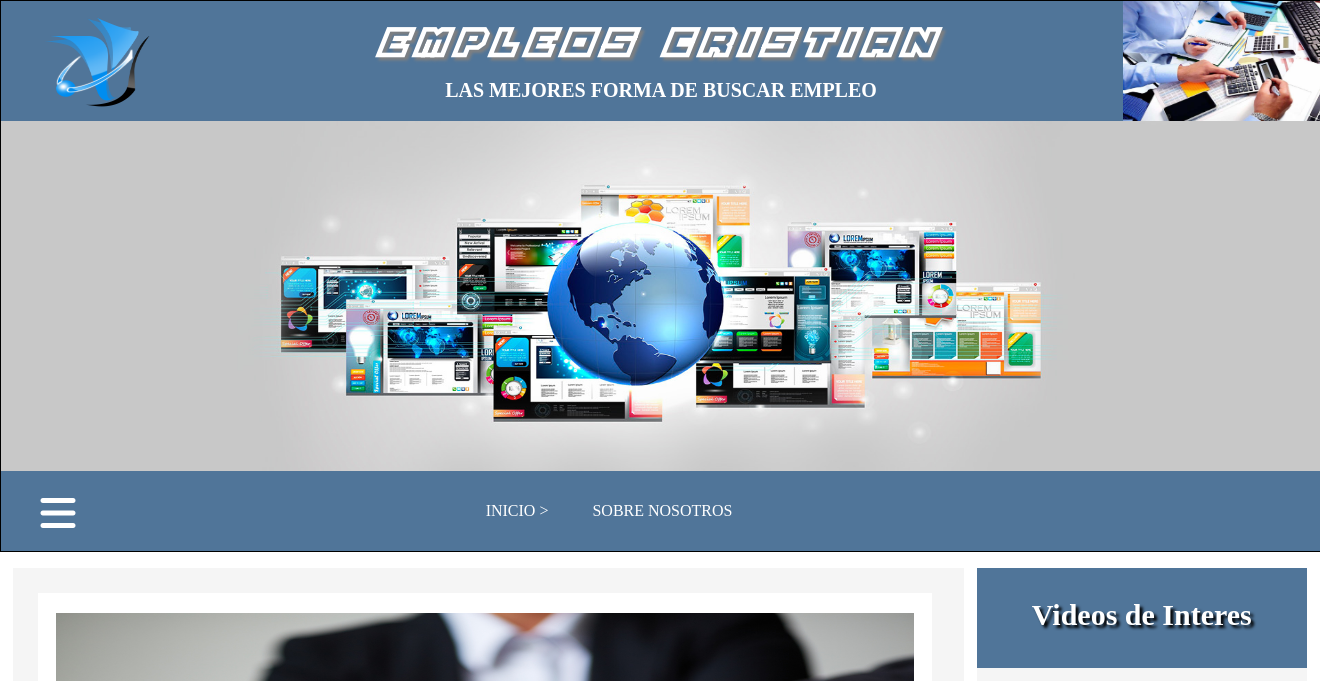
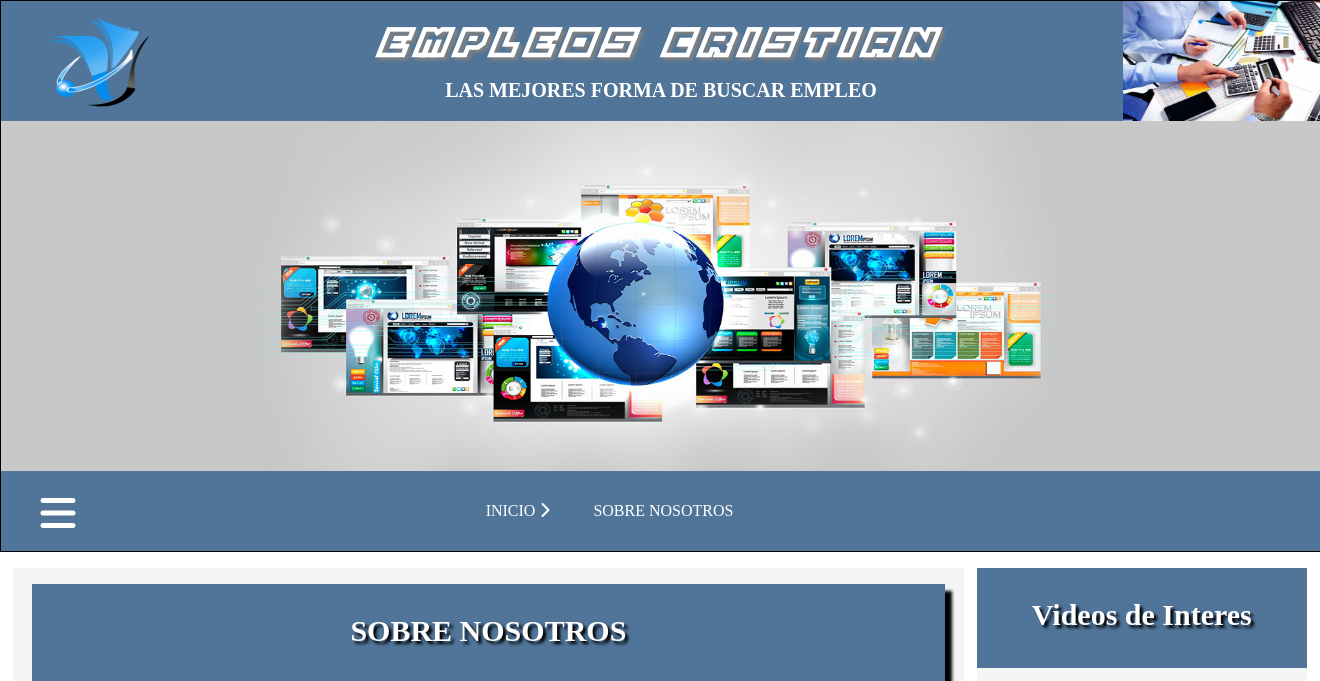
Before and after one commit to crislaez/Projecto_Web_Primera_Evaluacion, a PHP site: page /sobreNosotros.html in a window 1320 px wide; the page is wider, and only the part inside the window is pictured. Shown: the top 681 px of that part. Run offline with PHP 8.4, Linux system fonts and the light colour scheme; some libraries are stand-ins or nearby versions.

Commit message:
anadido titlulo

```diff
--- a/contacto.html
+++ b/contacto.html
@@ -57,7 +57,7 @@
         </div>
         <nav>
             <a href="index1.html">
-                <li id="liUno">INICIO <span>&gt;</span></li>
+                <li id="liUno">INICIO <span><i class="fas fa-chevron-right"></i></span></li>
             </a>
             <a href="#">
                 <li>CONTACTO</li>
@@ -72,6 +72,10 @@
             <a href="sobreNosotros.html">Sobre Nosotros</a>
             <a href="#">Contacto</a>
             <a href="estadisticas.html">Estadisticas</a>
+        </div>
+
+        <div class="divTituloNoticia">
+            <h2>CONTACTO</h2>
         </div>
 
         <article class="formulario">
--- a/css/section.css
+++ b/css/section.css
@@ -29,10 +29,12 @@ section{
   background: #3a6287;
 }
 .divTituloNoticia{
-  width: 90%;
-  margin-left: 5%;
+  width: 96%;
+  margin-left: 2%;
   height: 100px;
-  background: #507599;
+  margin-top: 1em;
+  background:#507599;
+  box-shadow: 7px 7px 3px black;
   float: left;
 }
 .divTituloNoticia h2{
--- a/estadisticas.html
+++ b/estadisticas.html
@@ -64,7 +64,7 @@
         </div>
         <nav>
             <a href="index1.html">
-                <li id="liUno" >INICIO <span>&gt;</span></li>
+                <li id="liUno" >INICIO <span><i class="fas fa-chevron-right"></i></span></li>
             </a>
             <a href="#">
                 <li>ESTADISTICAS</li>
@@ -79,6 +79,10 @@
             <a href="sobreNosotros.html">Sobre Nosotros</a>
             <a href="contacto.html">Contacto</a>
             <a href="#">Estadisticas</a>
+        </div>
+
+        <div class="divTituloNoticia">
+            <h2>ESTADISTICAS</h2>
         </div>
 
         <article id="chartdiv">
--- a/ofertasLaborales.html
+++ b/ofertasLaborales.html
@@ -55,7 +55,7 @@
         </div>
         <nav>
             <a href="index1.html">
-                <li id="liUno">INICIO <span>&gt;</span></li>
+                <li id="liUno">INICIO <span><i class="fas fa-chevron-right"></i></span></li>
             </a>
             <a href="#">
                 <li>OFERTAS LABORALES</li>
@@ -70,6 +70,10 @@
             <a href="sobreNosotros.html">Sobre Nosotros</a>
             <a href="contacto.html">Contacto</a>
             <a href="estadisticas.html">Estadisticas</a>
+        </div>
+
+        <div class="divTituloNoticia">
+            <h2>OFERTAS LABORALES</h2>
         </div>
 
     </section>
--- a/sobreNosotros.html
+++ b/sobreNosotros.html
@@ -57,7 +57,7 @@
         </div>
         <nav>
             <a href="index1.html">
-                <li id="liUno">INICIO <span>&gt;</span></li>
+                <li id="liUno">INICIO <span><i class="fas fa-chevron-right"></i></span></li>
             </a>
             <a href="#">
                 <li>SOBRE NOSOTROS</li>
@@ -72,6 +72,10 @@
             <a href="#">Sobre Nosotros</a>
             <a href="contacto.html">Contacto</a>
             <a href="estadisticas.html">Estadisticas</a>
+        </div>
+
+        <div class="divTituloNoticia">
+            <h2>SOBRE NOSOTROS</h2>
         </div>
 
         <article class="sobreNosotro">
```
Also changed, not shown: index1.html (+1 -8 lines), ofertasFormativas.html (+6 -1 lines).
